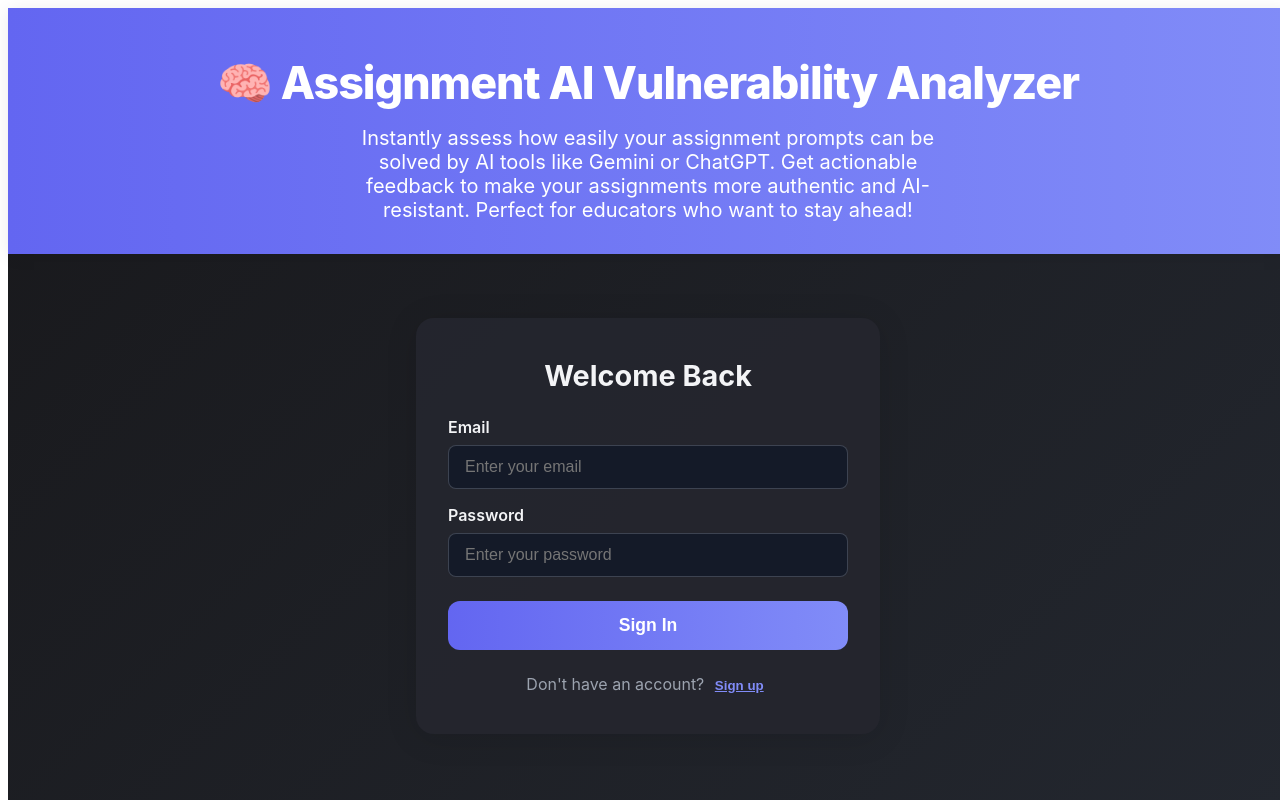
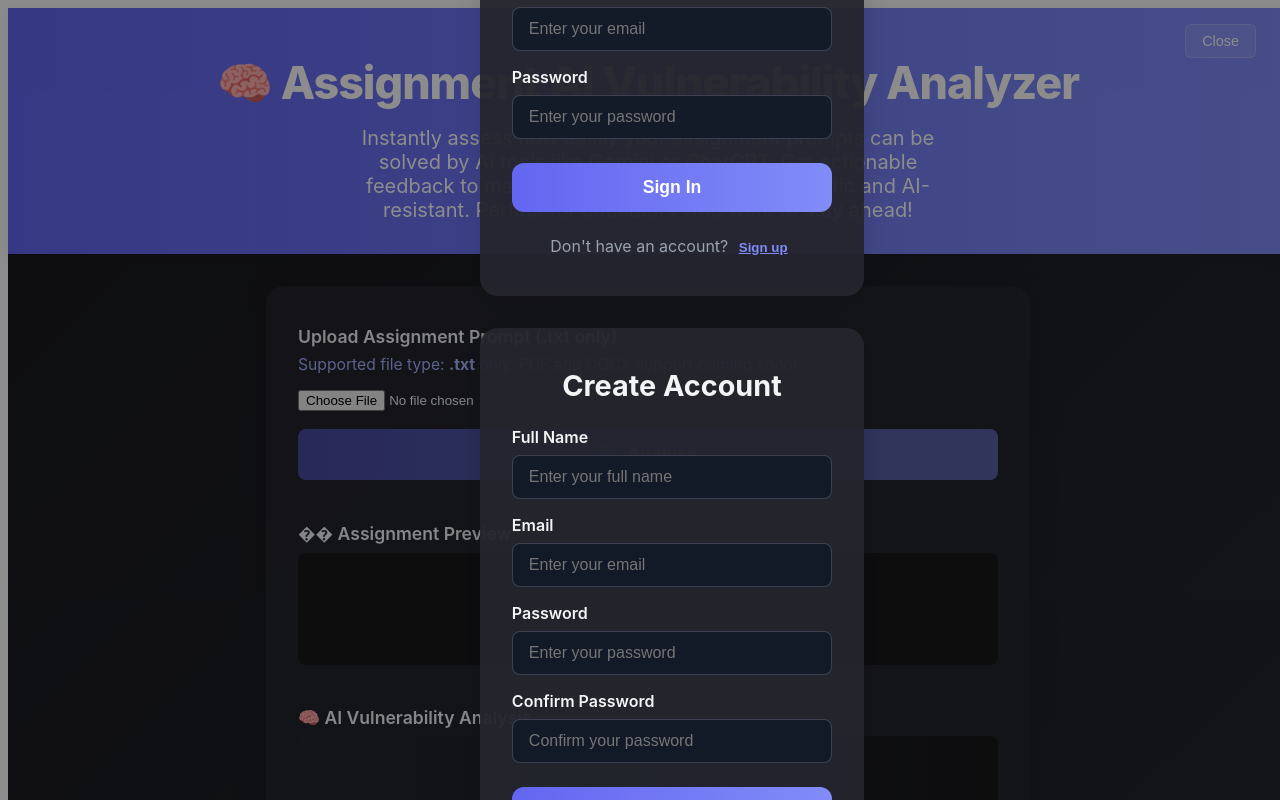
Before and after one commit to cbcbcbNew/ai-assignment-checker, a React (Vite) app: page / in a window 1280 px wide. Shown: the top 800 px of the page. Built offline with nearby package versions, Linux system fonts and the light colour scheme; no server answers.

Commit message:
Make analysis and all base functionality public, keep optional login/register UI

```diff
--- a/src/App.jsx
+++ b/src/App.jsx
@@ -165,8 +165,7 @@
     );
   }
 
-  // Show authentication forms if not logged in
-  if (!user) {
+  // Main app interface (analyzer always available)
   return (
     <div style={{
       minHeight: '100vh',
@@ -181,50 +180,7 @@
       boxSizing: 'border-box',
       padding: 0,
     }}>
-        {/* Hero Section */}
-        <header style={{
-          width: '100%',
-          padding: '3rem 0 2rem 0',
-          textAlign: 'center',
-          background: 'linear-gradient(90deg, #6366f1 0%, #818cf8 100%)',
-          color: '#fff',
-          boxShadow: '0 2px 16px 0 rgba(0,0,0,0.08)',
-          marginBottom: '2rem',
-        }}>
-          <h1 style={{ fontSize: '2.8rem', fontWeight: 800, margin: 0, letterSpacing: '-1px' }}>
-            🧠 Assignment AI Vulnerability Analyzer
-          </h1>
-          <p style={{ fontSize: '1.25rem', fontWeight: 400, margin: '1rem auto 0', maxWidth: 600 }}>
-            Instantly assess how easily your assignment prompts can be solved by AI tools like Gemini or ChatGPT. Get actionable feedback to make your assignments more authentic and AI-resistant. Perfect for educators who want to stay ahead!
-          </p>
-        </header>
-
-        {/* Authentication Form */}
-        {showLogin ? (
-          <Login onSwitchToRegister={() => setShowLogin(false)} />
-        ) : (
-          <Register onSwitchToLogin={() => setShowLogin(true)} />
-        )}
-      </div>
-    );
-  }
-
-  // Main app interface for authenticated users
-  return (
-    <div style={{
-      minHeight: '100vh',
-      width: '100vw',
-      background: 'linear-gradient(135deg, #18181b 0%, #23272f 100%)',
-      color: '#f3f4f6',
-      fontFamily: 'Inter, system-ui, sans-serif',
-      display: 'flex',
-      flexDirection: 'column',
-      alignItems: 'center',
-      justifyContent: 'flex-start',
-      boxSizing: 'border-box',
-      padding: 0,
-    }}>
-      {/* Hero Section with User Info */}
+      {/* Hero Section with User Info or Auth Button */}
       <header style={{
         width: '100%',
         padding: '3rem 0 2rem 0',
@@ -235,7 +191,7 @@
         marginBottom: '2rem',
         position: 'relative',
       }}>
-        {/* User Menu */}
+        {/* User Menu or Auth Button */}
         <div style={{
           position: 'absolute',
           top: '1rem',
@@ -244,6 +200,8 @@
           alignItems: 'center',
           gap: '1rem',
         }}>
+          {user ? (
+            <>
               <span style={{ fontSize: '0.9rem', opacity: 0.9 }}>
                 Welcome, {user.name || user.email}!
               </span>
@@ -262,6 +220,24 @@
               >
                 Logout
               </button>
+            </>
+          ) : (
+            <button
+              onClick={() => setShowLogin((v) => !v)}
+              style={{
+                background: 'rgba(255, 255, 255, 0.1)',
+                color: '#fff',
+                border: '1px solid rgba(255, 255, 255, 0.2)',
+                borderRadius: '6px',
+                padding: '0.5rem 1rem',
+                fontSize: '0.9rem',
+                cursor: 'pointer',
+                transition: 'all 0.2s ease'
+              }}
+            >
+              {showLogin ? 'Close' : 'Login / Register'}
+            </button>
+          )}
         </div>
 
         <h1 style={{ fontSize: '2.8rem', fontWeight: 800, margin: 0, letterSpacing: '-1px' }}>
@@ -272,7 +248,28 @@
         </p>
       </header>
 
-      {/* Upload & Preview Card */}
+      {/* Optional Auth UI (modal style) */}
+      {!user && showLogin && (
+        <div style={{
+          position: 'fixed',
+          top: 0,
+          left: 0,
+          width: '100vw',
+          height: '100vh',
+          background: 'rgba(0,0,0,0.45)',
+          zIndex: 1000,
+          display: 'flex',
+          alignItems: 'center',
+          justifyContent: 'center',
+        }}>
+          <div style={{ zIndex: 1001 }}>
+            <Login onSwitchToRegister={() => setShowLogin(false)} />
+            <Register onSwitchToLogin={() => setShowLogin(true)} />
+          </div>
+        </div>
+      )}
+
+      {/* Upload & Preview Card (always available) */}
       <main style={{
         width: '100%',
         maxWidth: 700,
@@ -318,7 +315,7 @@
         </button>
         <div style={{ marginBottom: 24 }}>
           <h3 style={{ fontSize: '1.1rem', fontWeight: 600, marginBottom: 8 }}>
-            📝 Assignment Preview
+            �� Assignment Preview
           </h3>
           <div style={{
             background: '#18181b',
@@ -377,5 +374,5 @@
     </div>
   );
 }
-
+console.log("test passed");
 export default App;
```
Also changed, not shown: 1 other file (tests, documents, lock files or other folders). Lines whose indentation alone changed are shown as unchanged.
